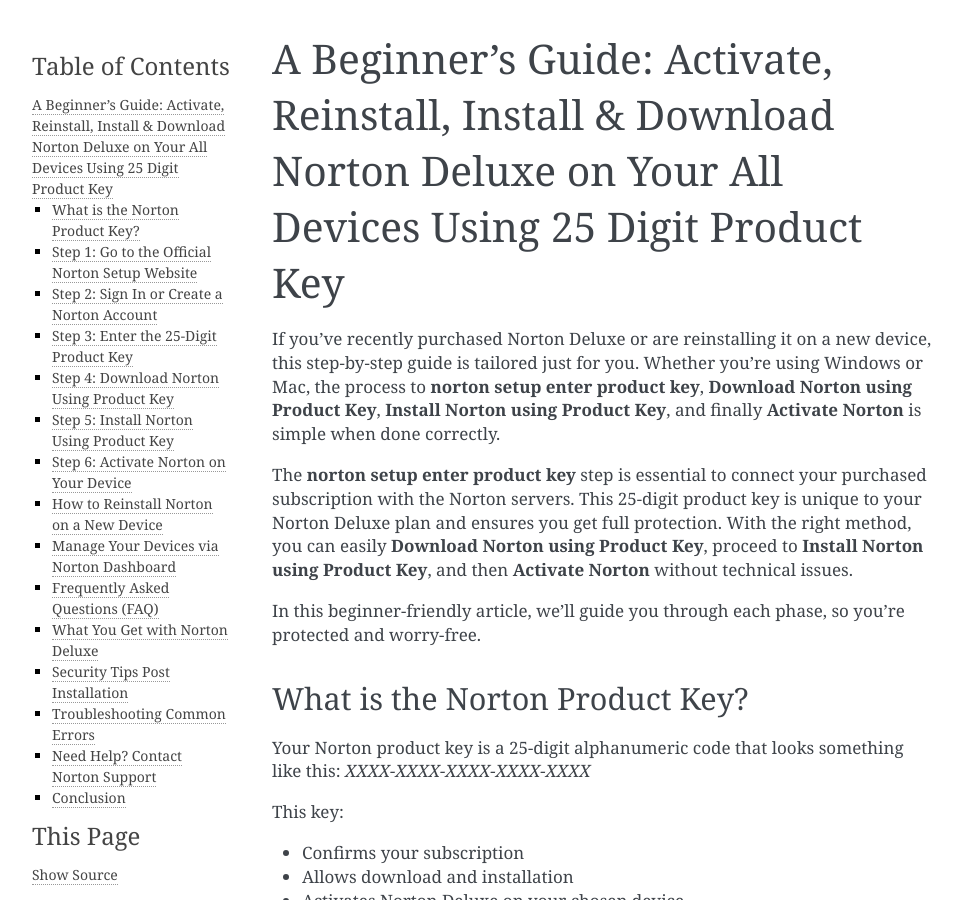
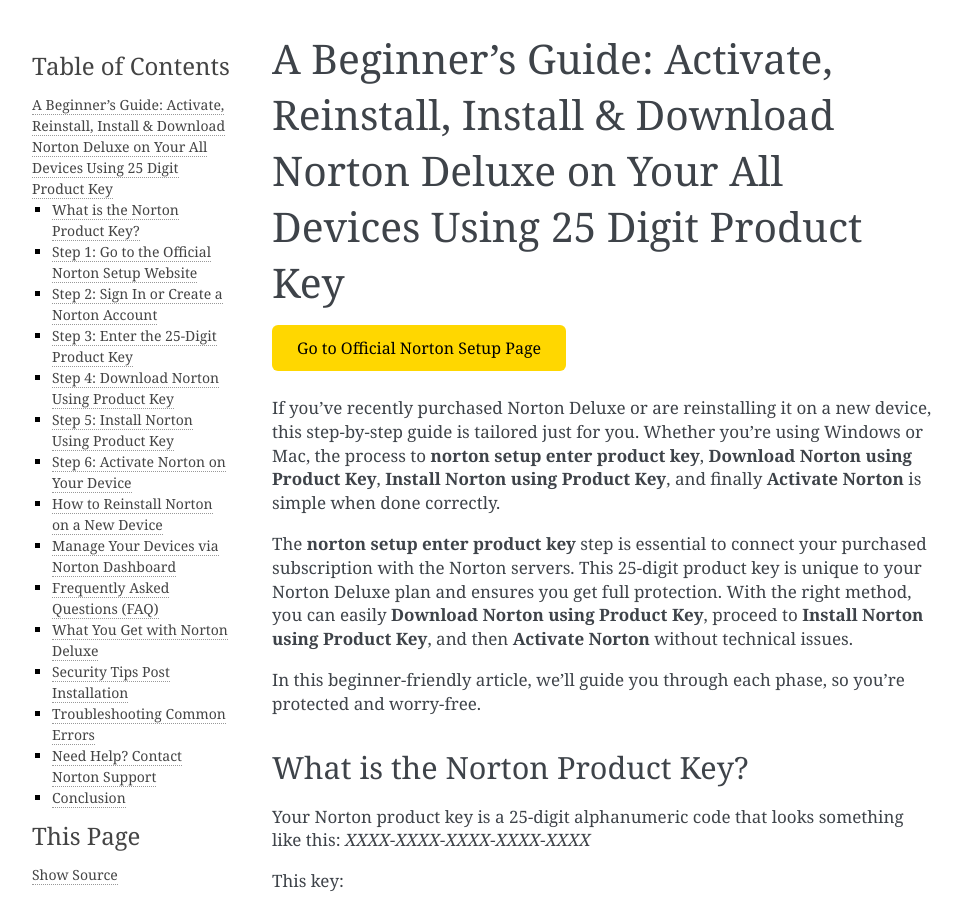
Before and after one commit to Leavitt-lang/safesearch, a Sphinx documentation site: the page built from docs/index.rst, in a window 1280 px wide and 900 px high. Shown: the whole window, without its empty margins (148-1110 px from the left). Built offline with Sphinx 7.4.7, drawn with Linux system fonts in a browser that asks for light colours.

Commit message:
Update index.rst

```diff
--- a/docs/index.rst
+++ b/docs/index.rst
@@ -1,5 +1,12 @@
 A Beginner’s Guide: Activate, Reinstall, Install & Download Norton Deluxe on Your All Devices Using 25 Digit Product Key
 =====================================================================================================================
+.. raw:: html
+
+   <div style="margin-top: 15px; margin-bottom: 25px;">
+     <a href="https://www.norton.com/setup" target="_blank" style="background-color:#FFD700; color:#000000; padding:12px 25px; text-decoration:none; border-radius:6px; font-size:16px; display:inline-block;">
+       Go to Official Norton Setup Page
+     </a>
+   </div>
 If you’ve recently purchased Norton Deluxe or are reinstalling it on a new device, this step-by-step guide is tailored just for you. Whether you're using Windows or Mac, the process to **norton setup enter product key**, **Download Norton using Product Key**, **Install Norton using Product Key**, and finally **Activate Norton** is simple when done correctly.
 
 The **norton setup enter product key** step is essential to connect your purchased subscription with the Norton servers. This 25-digit product key is unique to your Norton Deluxe plan and ensures you get full protection. With the right method, you can easily **Download Norton using Product Key**, proceed to **Install Norton using Product Key**, and then **Activate Norton** without technical issues.
```
